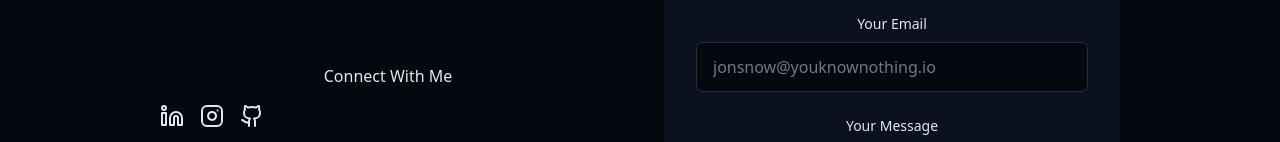
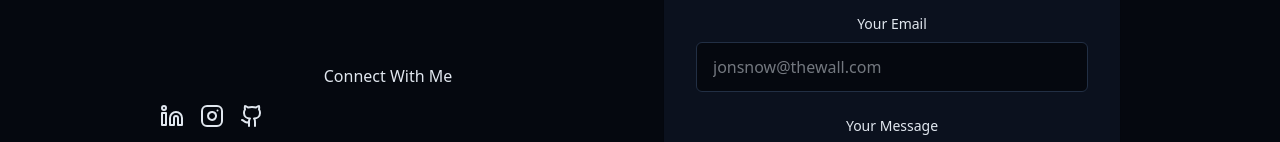
Before and after one commit to Ahmed-Jawad-Tahmid/personal-portfolio, a React (Vite) app: page / in a window 1280 px wide. Shown: the part 3374-3516 px from the top of the page. Built offline with nearby package versions, Linux system fonts and the light colour scheme.

Commit message:
Update ContactSection.jsx

```diff
--- a/src/components/ContactSection.jsx
+++ b/src/components/ContactSection.jsx
@@ -154,7 +154,7 @@ export const ContactSection = () => {
                   pattern="[a-z0-9._%+-]+@[a-z0-9.-]+\.[a-z]{2,}$"
                   title="Enter a valid email address"
                   className="w-full px-4 py-3 rounded-md border border-input bg-background focus:outline-none focus:ring-2 focus:ring-primary"
-                  placeholder="jonsnow@youknownothing.io"
+                  placeholder="jonsnow@thewall.com"
                 />
               </div>
 
```
